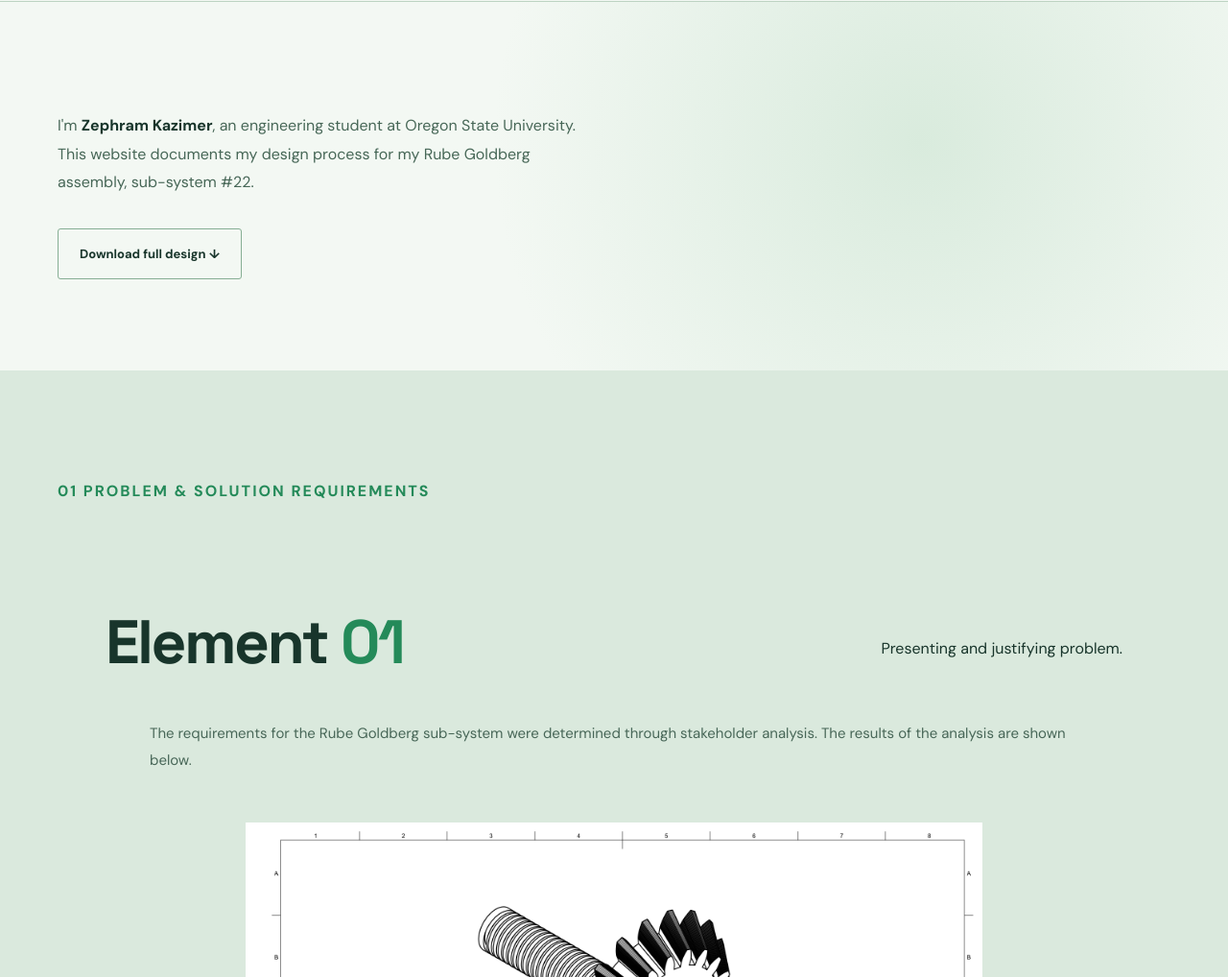
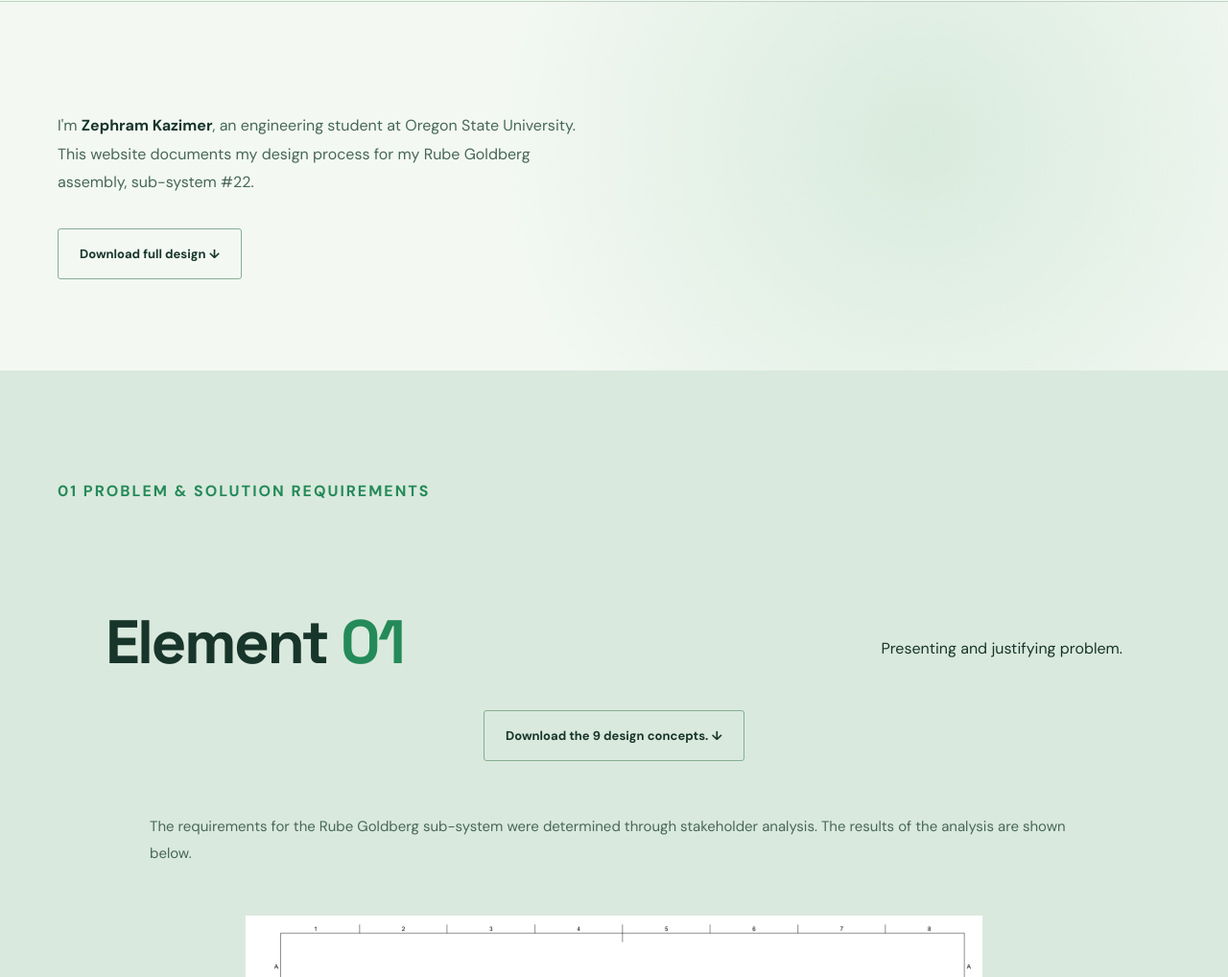
Before and after one commit to zephramkaz/kazimerz.github.io, a plain HTML site: page index.html in a window 1280 px wide. Shown: the part 82-1100 px from the top of the page at 96% size. Drawn offline with Linux system fonts and the light colour scheme.

Commit message:
Templated for sure lol.

```diff
--- a/index.html
+++ b/index.html
@@ -108,6 +108,19 @@
                         </p>
 
                     </div>
+
+                    <!--INLINE CENTERED BUTTON - CHANGE WITH style-.... -->
+                    <div class="actions" style="justify-content: center;">
+
+                        <a class="btn ghost"
+                            href="assets/ME382-Homework-7.pdf"
+                            download>
+                            Download the 9 design concepts. ↓
+                        </a>
+
+                    </div>
+
+
 
                     <!-- PARAGRAPH BOX -->
                     <p class="paragraph-box">
```
